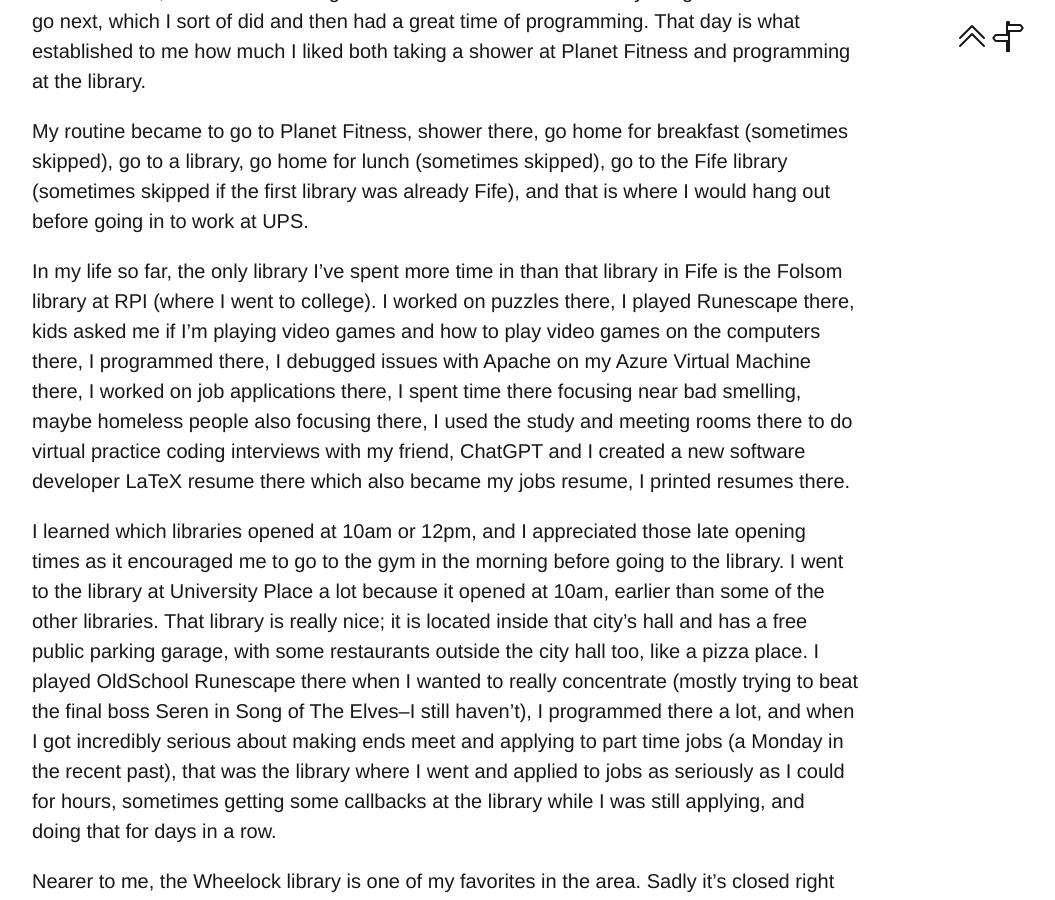
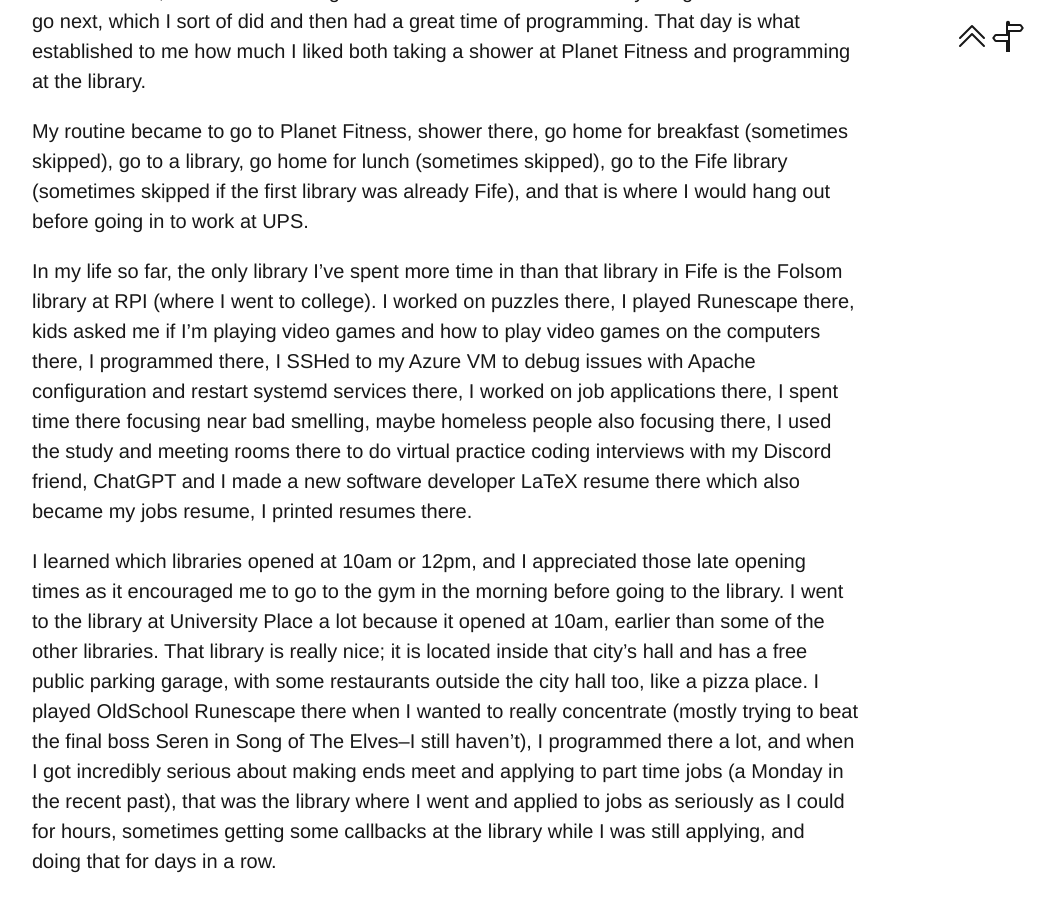
Before and after one commit to KyleRego/KyleRego.github.io, a Jekyll site: the page built from collections/_posts/2025-04-05-times-i-was-in-libraries.markdown, in a window 1280 px wide and 900 px high, scrolled down 1063 px. Shown: the whole window, without its empty margins (112-1167 px from the left). Built offline with Jekyll 4.4.1, drawn with Linux system fonts in a browser that asks for light colours.

Commit message:
Update 2025-04-05-times-i-was-in-libraries.markdown

```diff
--- a/collections/_posts/2025-04-05-times-i-was-in-libraries.markdown
+++ b/collections/_posts/2025-04-05-times-i-was-in-libraries.markdown
@@ -20,7 +20,7 @@
 
 My routine became to go to Planet Fitness, shower there, go home for breakfast (sometimes skipped), go to a library, go home for lunch (sometimes skipped), go to the Fife library (sometimes skipped if the first library was already Fife), and that is where I would hang out before going in to work at UPS.
 
-In my life so far, the only library I've spent more time in than that library in Fife is the Folsom library at RPI (where I went to college). I worked on puzzles there, I played Runescape there, kids asked me if I'm playing video games and how to play video games on the computers there, I programmed there, I debugged issues with Apache on my Azure Virtual Machine there, I worked on job applications there, I spent time there focusing near bad smelling, maybe homeless people also focusing there, I used the study and meeting rooms there to do virtual practice coding interviews with my friend, ChatGPT and I created a new software developer LaTeX resume there which also became my jobs resume, I printed resumes there.
+In my life so far, the only library I've spent more time in than that library in Fife is the Folsom library at RPI (where I went to college). I worked on puzzles there, I played Runescape there, kids asked me if I'm playing video games and how to play video games on the computers there, I programmed there, I SSHed to my Azure VM to debug issues with Apache configuration and restart systemd services there, I worked on job applications there, I spent time there focusing near bad smelling, maybe homeless people also focusing there, I used the study and meeting rooms there to do virtual practice coding interviews with my Discord friend, ChatGPT and I made a new software developer LaTeX resume there which also became my jobs resume, I printed resumes there.
 
 I learned which libraries opened at 10am or 12pm, and I appreciated those late opening times as it encouraged me to go to the gym in the morning before going to the library. I went to the library at University Place a lot because it opened at 10am, earlier than some of the other libraries. That library is really nice; it is located inside that city's hall and has a free public parking garage, with some restaurants outside the city hall too, like a pizza place. I played OldSchool Runescape there when I wanted to really concentrate (mostly trying to beat the final boss Seren in Song of The Elves--I still haven't), I programmed there a lot, and when I got incredibly serious about making ends meet and applying to part time jobs (a Monday in the recent past), that was the library where I went and applied to jobs as seriously as I could for hours, sometimes getting some callbacks at the library while I was still applying, and doing that for days in a row.
 
```
